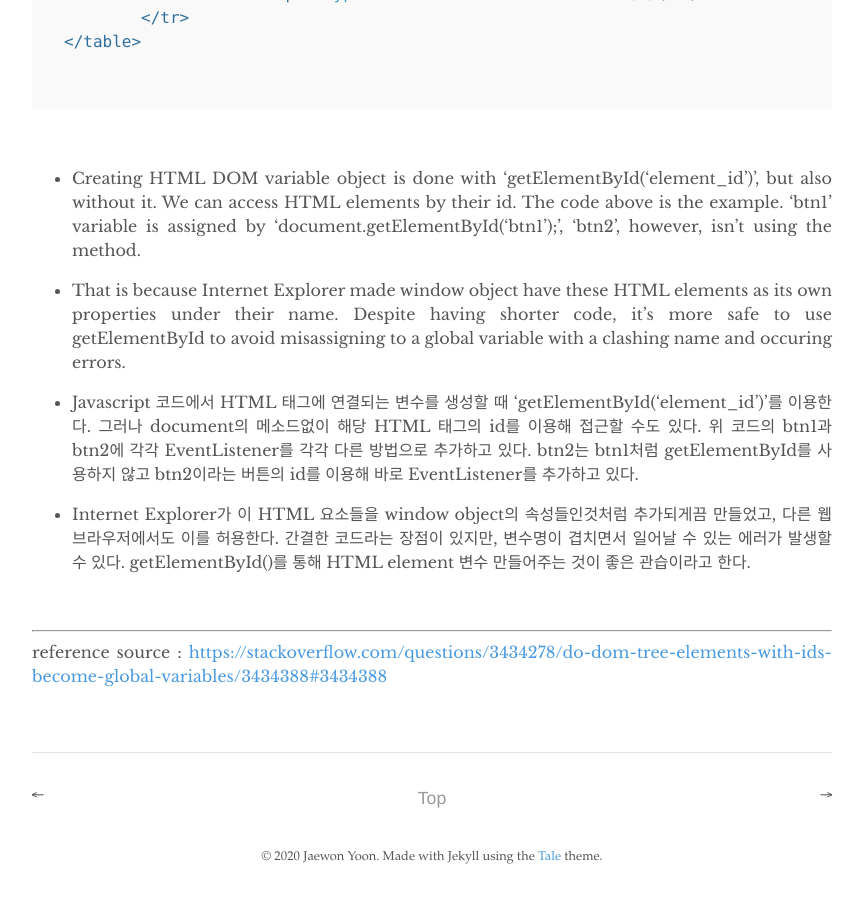
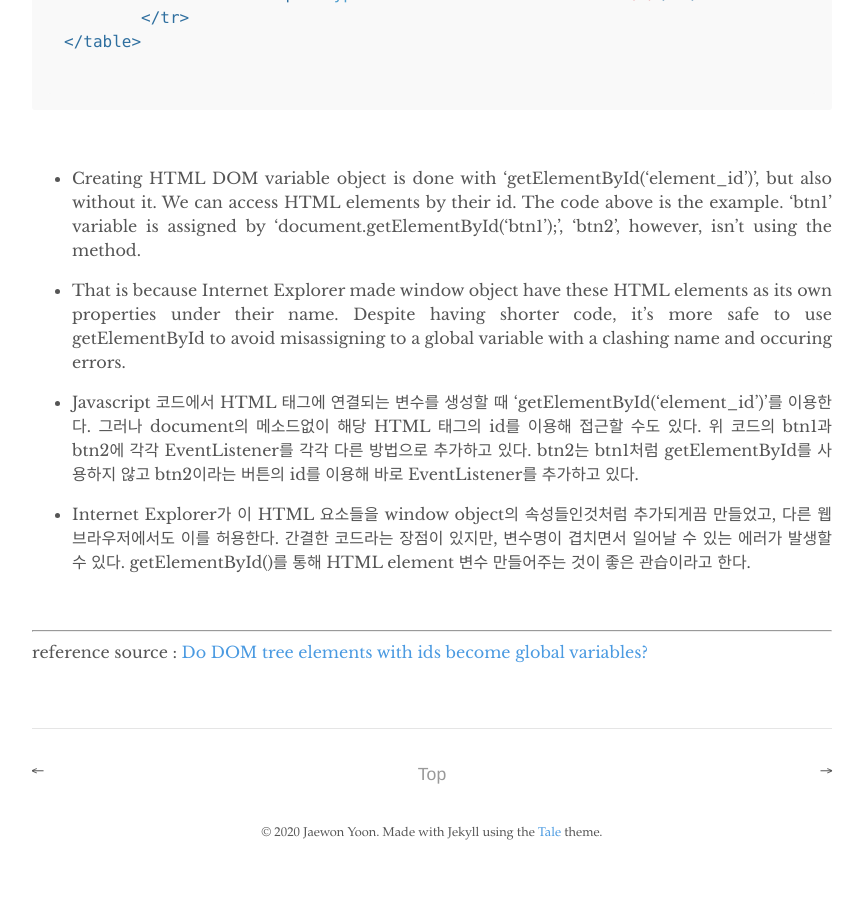
Before and after one commit to woniyoon/woniyoon.github.io, a Jekyll site: the page built from _posts/javascript/2020-04-29-accessing-element-without-using-getElementById.md, in a window 1280 px wide and 900 px high, scrolled down 1089 px. Shown: the whole window, without its empty margins (208-1072 px from the left). Built offline with Jekyll 4.4.1, drawn with Linux system fonts in a browser that asks for light colours; after the commit the page ends 1965 px from its top, so only the background shows below that; some of the changed lines change nothing that is shown.

Commit message:
Change the name of source hyperlink

```diff
--- a/_posts/javascript/2020-04-29-accessing-element-without-using-getElementById.md
+++ b/_posts/javascript/2020-04-29-accessing-element-without-using-getElementById.md
@@ -55,4 +55,4 @@ categories: [ javascript ]
 
 _________________
 
-reference source : [https://stackoverflow.com/questions/3434278/do-dom-tree-elements-with-ids-become-global-variables/3434388#3434388](https://stackoverflow.com/questions/3434278/do-dom-tree-elements-with-ids-become-global-variables/3434388#3434388)
+reference source : [Do DOM tree elements with ids become global variables?](https://stackoverflow.com/questions/3434278/do-dom-tree-elements-with-ids-become-global-variables/3434388#3434388)
```
